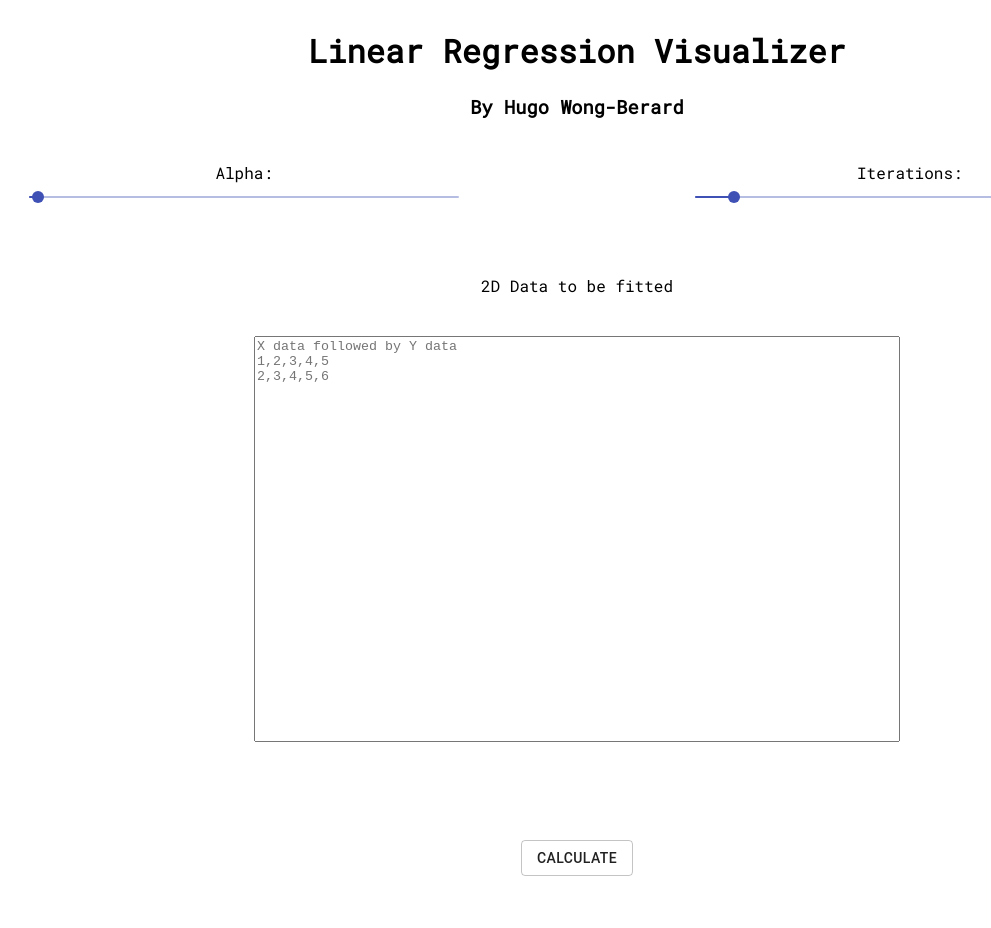
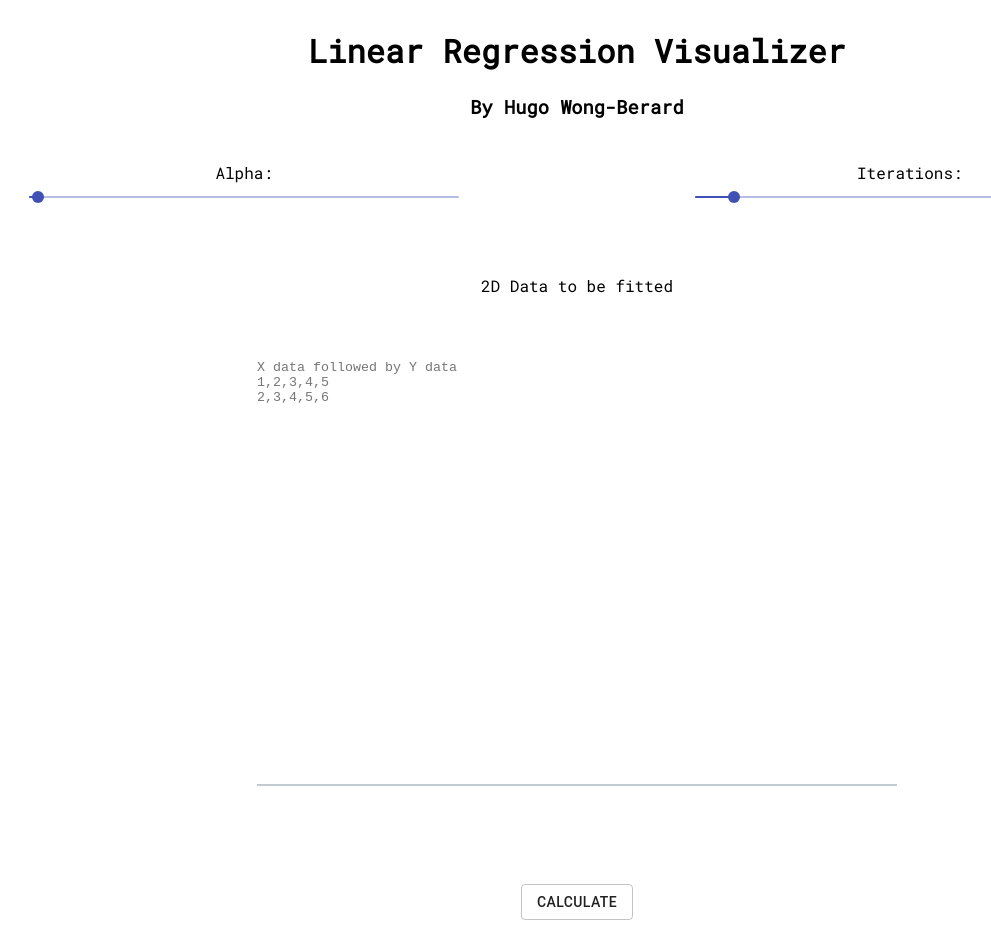
Before and after one commit to vardansaini/Linear-Regression-Visualiser, a React (Create React App) app: page /#/ in a window 1280 px wide. Shown: the top 928 px of the page, without its empty margins (63-1054 px from the left). Before the commit the page ends 884 px from the top, so only its background shows below. Built offline with nearby package versions, Linux system fonts and the light colour scheme.

Commit message:
made textarea prettier

```diff
--- a/src/Components/Home/home.css
+++ b/src/Components/Home/home.css
@@ -1,33 +1,48 @@
-.homeDiv{
+.homeDiv {
   display: flex;
   flex-direction: column;
   align-items: center;
   justify-content: space-around;
-  gap:5vh;
+  gap: 5vh;
 }
-.slidersDiv{
-  display:grid;
-  grid-template-columns: repeat(auto-fit,minmax(300px,1fr));
-  grid-gap:4vw;
+.slidersDiv {
+  display: grid;
+  grid-template-columns: repeat(auto-fit, minmax(300px, 1fr));
+  grid-gap: 4vw;
   align-items: center;
-  width:100vw;
+  width: 100vw;
   justify-items: center;
   margin: 3vh;
 }
-.sliderDiv{
-  display:flex;
+.sliderDiv {
+  display: flex;
   flex-direction: column;
   align-items: center;
   justify-content: center;
-  width:70%;
+  width: 70%;
 }
-textarea{
-  height:50vh;
-  width:50vw;
+textarea {
+  /* border:1vh; */
+  height: 50vh;
+  width: 50vw;
+  transition: border-color 0.5s ease-in-out, box-shadow 0.15s ease-in-out;
+  outline: 0;
+  box-shadow: none;
+  border: none;
+  border-bottom: 2px solid #c2cad1;
+  border-radius: 0;
+  box-sizing: content-box;
+  background-color: transparent;
+  overflow-y: hidden;
+  padding: 1.5rem 0;
+  resize: none;
 }
-input{
-  width:min-content;
+textarea:focus{
+  border-bottom: 3px solid rgb(95, 95, 95);
 }
-label{
-  font-family: 'Roboto Mono', monospace;
+input {
+  width: min-content;
 }
+label {
+  font-family: "Roboto Mono", monospace;
+}
```
